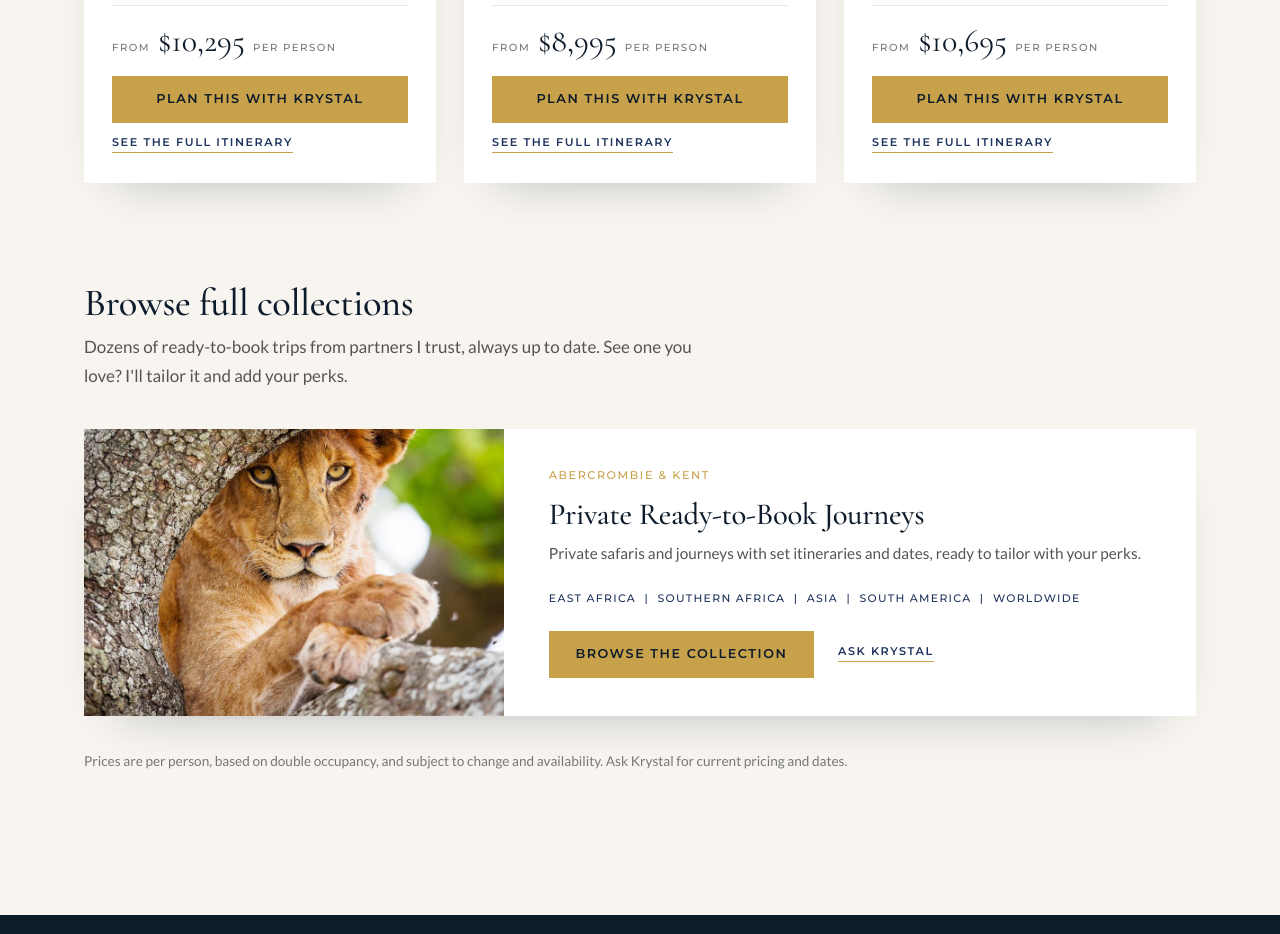
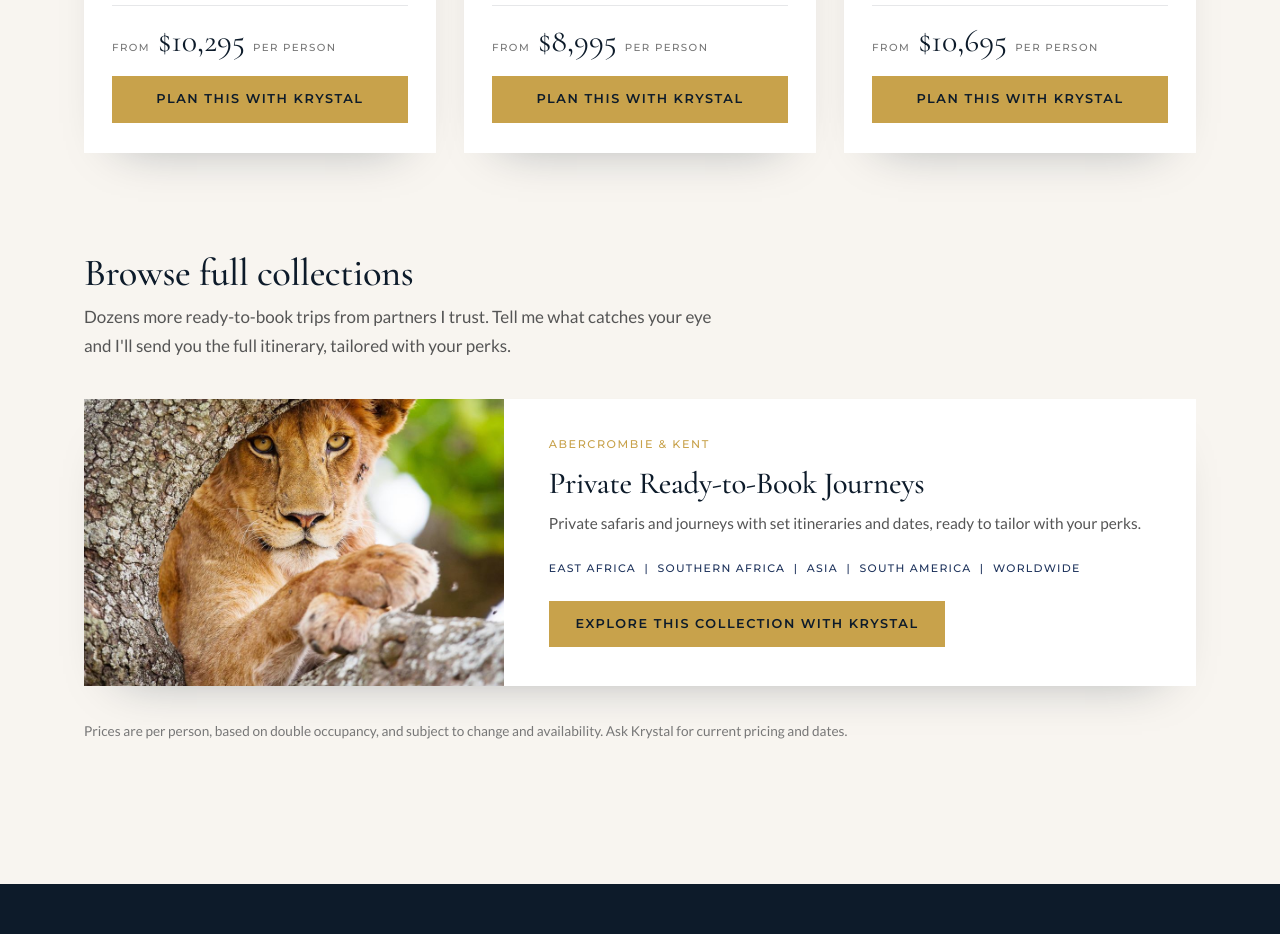
Before and after one commit to krystal-travelingta/krystal-travelingta.github.io, a plain HTML site: page trips.html in a window 1280 px wide. Shown: the part 1120-2054 px from the top of the page. Drawn offline with nearby package versions, Linux system fonts and the light colour scheme.

Commit message:
Add files via upload

```diff
--- /dev/null
+++ b/trips.csv
@@ -0,0 +1,5 @@
+show,section,title,destination,days,dates,price,tag,description,photo,regions
+yes,pick,Private Kenya Safari,Kenya,9,2026 to 2027,"$10,295",Private departure,"Big-cat country and classic Kenya, privately guided.",images/gallery/lion.jpg,
+yes,pick,Classic Japan,Japan,9,2026 to 2028,"$16,445",Small group,"Japan's classic highlights in nine days, with 18 guests at most.",images/gallery/japan-pagoda.jpg,
+yes,pick,India for the Senses,India,10,,"$9,995",Small group,"Ten days immersed in India's color and culture, with 18 guests at most.",images/gallery/india.jpg,
+yes,collection,Private Ready-to-Book Journeys,,,,,,"Dozens of private safaris and journeys with set itineraries and dates, ready to tailor with your perks.",images/gallery/lion.jpg,East Africa | Southern Africa | Asia | South America | Worldwide
--- a/trips.html
+++ b/trips.html
@@ -7,7 +7,7 @@
 <link rel="icon" type="image/png" href="favicon-32.png">
 <link rel="apple-touch-icon" href="apple-touch-icon.png">
 <title>Featured Trips | Traveling the Atlas</title>
-<meta name="description" content="Featured luxury trips and private departures from Abercrombie &amp; Kent and other partners Krystal Winchel trusts, ready to tailor with Virtuoso perks.">
+<meta name="description" content="Featured luxury trips and private departures hand-picked by travel advisor Krystal Winchel, ready to tailor with Virtuoso perks.">
 <link rel="preconnect" href="https://fonts.googleapis.com">
 <link rel="preconnect" href="https://fonts.gstatic.com" crossorigin>
 <link href="https://fonts.googleapis.com/css2?family=Cormorant+Garamond:ital,wght@0,400;0,500;0,600;1,400;1,500&family=Lato:wght@300;400;700&family=Montserrat:wght@400;500;600&display=swap" rel="stylesheet">
@@ -328,7 +328,7 @@ footer{background:var(--deep);color:rgba(255,255,255,.6);padding:72px 0 40px;fon
     </section>
     <section class="colls-wrap" id="colls-sec">
       <h2 class="sec-h">Browse full collections</h2>
-      <p class="sec-p">Dozens of ready-to-book trips from partners I trust, always up to date. See one you love? I'll tailor it and add your perks.</p>
+      <p class="sec-p">Dozens more ready-to-book trips from partners I trust. Tell me what catches your eye and I'll send you the full itinerary, tailored with your perks.</p>
       <div class="colls" id="colls"></div>
     </section>
     <p class="note">Prices are per person, based on double occupancy, and subject to change and availability. Ask Krystal for current pricing and dates.</p>
@@ -413,17 +413,16 @@ var LOCAL_CSV_URL = "data/trips.csv";
         '<div class="t-body"><p class="t-meta">'+meta+'</p><h3>'+esc(t.title)+'</h3><p class="t-desc">'+esc(t.description)+'</p>'+
         '<div class="t-foot">'+(t.price?'<p class="t-price"><small>FROM</small>'+esc(t.price)+'<small>PER PERSON</small></p>':'')+
         '<div class="t-btns"><a class="btn btn-gold" href="'+ask(t.title)+'">PLAN THIS WITH KRYSTAL</a>'+
-        (link?'<a class="t-link" href="'+esc(link)+'" target="_blank" rel="noopener">SEE THE FULL ITINERARY</a>':'')+'</div></div></div></article>';
+        '</div></div></div></article>';
     }).join('');
     document.getElementById('picks-sec').style.display = picks.length ? '' : 'none';
     document.getElementById('colls').innerHTML = colls.map(function(t){
       var img=safeUrl(t.photo), link=safeUrl(t.itinerary_link);
       var regions=(t.regions||'').split('|').map(function(r){ return esc(r.trim()).toUpperCase(); }).filter(Boolean).join(' &nbsp;|&nbsp; ');
       return '<article class="coll"><div class="c-photo">'+(img?'<img src="'+esc(img)+'" alt="" loading="lazy">':'')+'</div>'+
-        '<div class="c-body"><p class="t-meta">'+esc(t.partner).toUpperCase()+'</p><h3>'+esc(t.title)+'</h3><p class="t-desc">'+esc(t.description)+'</p>'+
+        '<div class="c-body"><p class="t-meta">'+(t.partner?esc(t.partner).toUpperCase():'TRUSTED PARTNER COLLECTION')+'</p><h3>'+esc(t.title)+'</h3><p class="t-desc">'+esc(t.description)+'</p>'+
         (regions?'<p class="regions">'+regions+'</p>':'')+
-        '<div class="t-btns row">'+(link?'<a class="btn btn-gold" href="'+esc(link)+'" target="_blank" rel="noopener">BROWSE THE COLLECTION</a>':'')+
-        '<a class="t-link" href="'+ask(t.partner+' '+t.title)+'">ASK KRYSTAL</a></div></div></article>';
+        '<div class="t-btns row"><a class="btn btn-gold" href="'+ask(t.title)+'">EXPLORE THIS COLLECTION WITH KRYSTAL</a></div></div></article>';
     }).join('');
     document.getElementById('colls-sec').style.display = colls.length ? '' : 'none';
     var io=new IntersectionObserver(function(es){ es.forEach(function(e){ if(e.isIntersecting){ e.target.classList.add('on'); io.unobserve(e.target); } }); },{threshold:.1});
```
